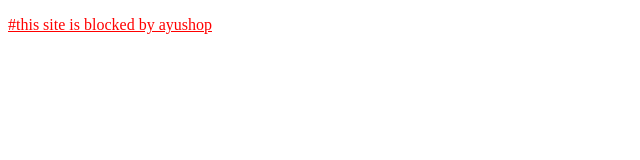
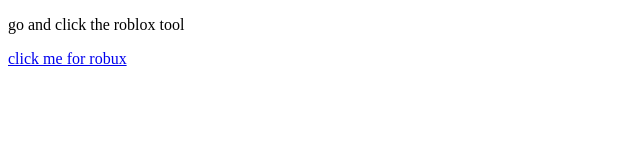
Before and after one commit to guptarajnikant820-code/ayushopgame, a plain HTML site: page like.html in a window 1280 px wide. Shown: the whole page, without its empty margins (0-640 px from the left). Drawn offline with Linux system fonts and the light colour scheme.

Commit message:
update like.html

```diff
--- a/like.html
+++ b/like.html
@@ -7,8 +7,9 @@
   <title></title>
 </head>
 
-<body><div></div>
-  <p style="color: red;"><u>#this site is blocked by ayushop</u></p>
+<body>
+  <p>go and click the roblox tool</p>
+  <a href="https://bloxforge.com/">click me for robux</a>
 </body>
 
 </html>
```
